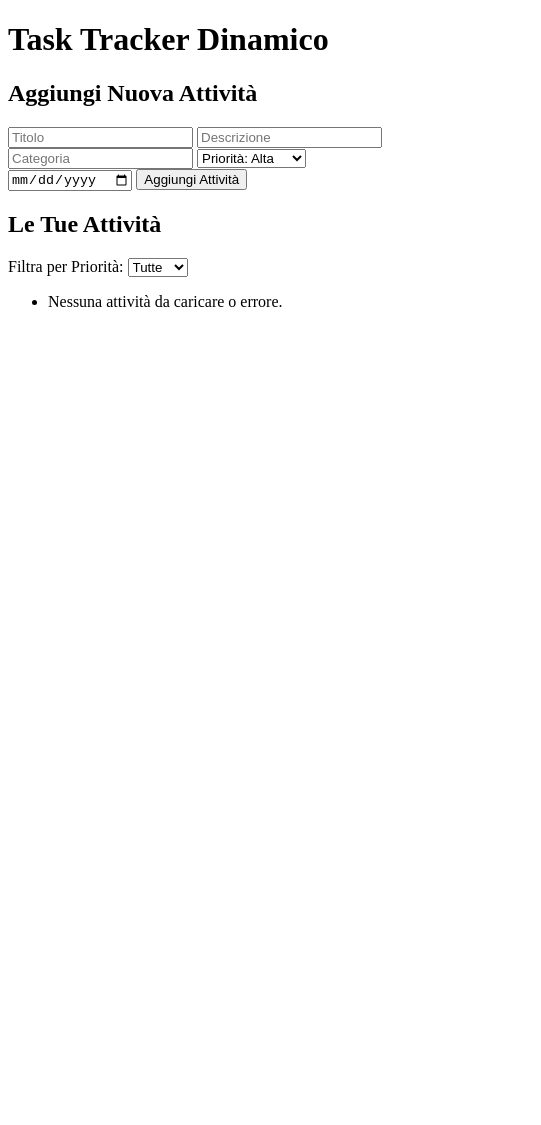
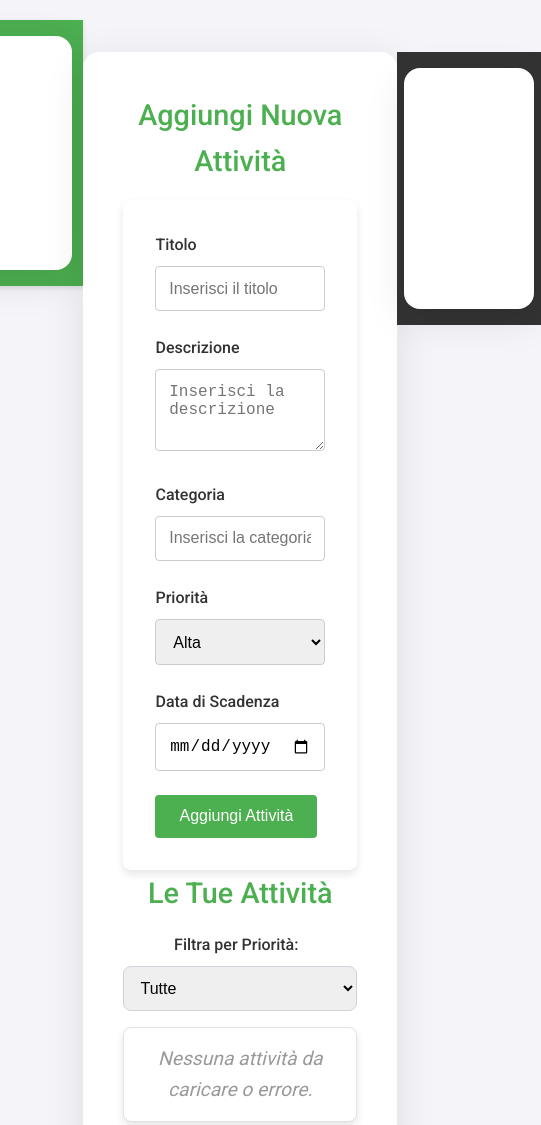
Before and after one commit to mancini-ma-tech/capoloro, a website: page C++/index.html in a window 390 px wide. Shown: the top 1125 px of the page, 541 px wide, since content can reach past the window. Before the commit the page ends 844 px from the top, so only its background shows below. Drawn offline with Linux system fonts and the light colour scheme; no server answers.

Commit message:
Ristrutturazione e miglioramento del layout CSS e HTML per l'app "Task Tracker Dinamico". Aggiunta di nuove classi, ottimizzazione della formattazione e implementazione di un design responsivo.

```diff
--- a/C++/index.css
+++ b/C++/index.css
@@ -1,144 +1,201 @@
-/**/
+/* index.css */
 
+/* General Reset */
+* {
+  margin: 0;
+  padding: 0;
+  box-sizing: border-box;
+}
+
+html {
+  font-size: 16px;
+  font-family: "Roboto", sans-serif;
+  scroll-behavior: smooth;
+}
 
 body {
-  font-family: Arial, sans-serif;
-  background-color: #f4f4f4;
+  background-color: #f4f4f9;
   color: #333;
+  line-height: 1.6;
   margin: 0;
   padding: 20px;
   display: flex;
   justify-content: center;
   align-items: flex-start;
   min-height: 100vh;
+  overflow-x: hidden;
 }
 
+/* Container */
 .container {
-  background-color: #fff;
-  padding: 30px;
-  border-radius: 8px;
-  box-shadow: 0 2px 10px rgba(0, 0, 0, 0.1);
-  width: 100%;
-  max-width: 800px;
+  width: 90%;
+  max-width: 1200px;
+  margin: 0 auto;
+  background-color: #ffffff;
+  padding: 40px;
+  border-radius: 16px;
+  box-shadow: 0 10px 40px rgba(0, 0, 0, 0.1);
+  transition: transform 0.3s ease, box-shadow 0.3s ease;
 }
 
-h1,
-h2 {
-  color: #0056b3;
-  text-align: center;
-  margin-bottom: 20px;
+.container:hover {
+  transform: translateY(-5px);
+  box-shadow: 0 15px 50px rgba(0, 0, 0, 0.15);
 }
 
-.add-task,
-.task-list {
-  margin-bottom: 30px;
-  border: 1px solid #ddd;
-  padding: 20px;
-  border-radius: 5px;
-  background-color: #fcfcfc;
+/* Header */
+.header {
+  background-color: #4caf50;
+  color: #fff;
+  padding: 1rem 0;
+  text-align: center;
+  box-shadow: 0 2px 5px rgba(0, 0, 0, 0.1);
 }
 
-.add-task input[type="text"],
-.add-task input[type="date"],
-.add-task select {
-  width: calc(100% - 22px); /* per via del padding e bordo */
-  padding: 10px;
-  margin-bottom: 10px;
+.header .logo {
+  font-size: 2rem;
+  font-weight: 700;
+  text-transform: uppercase;
+}
+
+/* Main Content */
+.main-content {
+  margin: 2rem 0;
+}
+
+.section-title {
+  font-size: 1.8rem;
+  font-weight: 500;
+  margin-bottom: 1rem;
+  color: #4caf50;
+  text-align: center;
+}
+
+/* Form Styles */
+.task-form {
+  background: #fff;
+  padding: 2rem;
+  border-radius: 8px;
+  box-shadow: 0 4px 8px rgba(0, 0, 0, 0.1);
+}
+
+.form-group {
+  margin-bottom: 1.5rem;
+}
+
+label {
+  display: block;
+  font-weight: 500;
+  margin-bottom: 0.5rem;
+}
+
+input,
+textarea,
+select {
+  width: 100%;
+  padding: 0.8rem;
   border: 1px solid #ccc;
   border-radius: 4px;
+  font-size: 1rem;
 }
 
-.add-task button {
-  background-color: #007bff;
-  color: white;
-  padding: 10px 15px;
+input:focus,
+textarea:focus,
+select:focus {
+  outline: none;
+  border-color: #4caf50;
+  box-shadow: 0 0 4px rgba(76, 175, 80, 0.5);
+}
+
+.btn {
+  display: inline-block;
+  background-color: #4caf50;
+  color: #fff;
+  padding: 0.8rem 1.5rem;
   border: none;
   border-radius: 4px;
+  font-size: 1rem;
   cursor: pointer;
-  font-size: 16px;
-  width: 100%;
+  transition: background-color 0.3s ease;
 }
 
-.add-task button:hover {
-  background-color: #0056b3;
+.btn:hover {
+  background-color: #45a049;
 }
 
+/* Filters Section */
 .filters {
-  margin-bottom: 15px;
-  text-align: right;
+  margin-bottom: 1rem;
+  text-align: center;
 }
 
 .filters label {
-  margin-right: 10px;
-  font-weight: bold;
+  font-weight: 500;
+  margin-right: 0.5rem;
 }
 
 .filters select {
-  padding: 8px;
-  border-radius: 4px;
-  border: 1px solid #ccc;
+  padding: 12px;
+  border-radius: 8px;
+  border: 1px solid #ced4da;
+  font-size: 1rem;
+  transition: border-color 0.3s ease, box-shadow 0.3s ease;
 }
 
-#tasksContainer {
+.filters select:focus {
+  border-color: #0056b3;
+  outline: none;
+  box-shadow: 0 0 10px rgba(0, 86, 179, 0.5);
+}
+
+/* Task List */
+.tasks-container {
   list-style: none;
   padding: 0;
 }
 
+.tasks-container li {
+  background: #fff;
+  padding: 1rem;
+  margin-bottom: 1rem;
+  border-radius: 8px;
+  box-shadow: 0 4px 8px rgba(0, 0, 0, 0.1);
+}
+
 #tasksContainer li {
-  background-color: #e9ecef;
-  border: 1px solid #dee2e6;
-  margin-bottom: 10px;
-  padding: 15px;
-  border-radius: 5px;
   display: flex;
   justify-content: space-between;
   align-items: center;
-  flex-wrap: wrap; /* Permette agli elementi di andare a capo */
+  flex-wrap: wrap;
+  transition: box-shadow 0.3s ease, transform 0.2s ease;
 }
 
-#tasksContainer li .task-details {
-  flex-grow: 1;
-}
-
-#tasksContainer li h3 {
-  margin: 0 0 5px 0;
-  color: #333;
-}
-
-#tasksContainer li p {
-  margin: 0 0 3px 0;
-  font-size: 0.9em;
-}
-
-#tasksContainer li .priority {
-  font-weight: bold;
-  color: #d9534f; /* Rosso per alta priorità /
-}
-#tasksContainer li .priority-2 {
-color: #f0ad4e; / Arancione per media priorità /
-}
-#tasksContainer li .priority-3 {
-color: #5cb85c; / Verde per bassa priorità */
-}
-
-#tasksContainer li button {
-  background-color: #dc3545;
-  color: white;
-  padding: 8px 12px;
-  border: none;
-  border-radius: 4px;
-  cursor: pointer;
-  font-size: 0.9em;
-  margin-left: 10px;
-}
-
-#tasksContainer li button:hover {
-  background-color: #c82333;
+#tasksContainer li:hover {
+  box-shadow: 0 8px 25px rgba(0, 0, 0, 0.15);
+  transform: translateY(-3px);
 }
 
 .no-tasks {
   text-align: center;
-  color: #6c757d;
+  color: #999;
   font-style: italic;
   padding: 20px;
+  font-size: 1.2rem;
+  background-color: #ffffff;
+  border: 1px solid #dee2e6;
+  border-radius: 12px;
+  box-shadow: 0 6px 20px rgba(0, 0, 0, 0.1);
 }
+
+/* Footer */
+.footer {
+  background-color: #333;
+  color: #fff;
+  text-align: center;
+  padding: 1rem 0;
+  margin-top: 2rem;
+}
+
+.footer p {
+  font-size: 0.9rem;
+}
--- a/C++/index.html
+++ b/C++/index.html
@@ -3,43 +3,104 @@
   <head>
     <meta charset="UTF-8" />
     <meta name="viewport" content="width=device-width, initial-scale=1.0" />
+    <meta
+      name="description"
+      content="Task Tracker Dinamico - Organizza e gestisci le tue attività in modo semplice e professionale."
+    />
+    <meta name="author" content="Capoloro" />
     <title>Task Tracker Dinamico</title>
-    <link rel="stylesheet" href="..//C++/index.css" />
+    <link
+      href="https://fonts.googleapis.com/css2?family=Roboto:wght@400;500;700&display=swap"
+      rel="stylesheet"
+    />
+    <link rel="stylesheet" href="../C++/index.css" />
   </head>
   <body>
-    <div class="container">
-      <h1>Task Tracker Dinamico</h1>
+    <header class="header">
+      <div class="container">
+        <h1 class="logo">Task Tracker Dinamico</h1>
+      </div>
+    </header>
 
-      <div class="add-task">
-        <h2>Aggiungi Nuova Attività</h2>
-        <input type="text" id="taskTitle" placeholder="Titolo" />
-        <input type="text" id="taskDescription" placeholder="Descrizione" />
-        <input type="text" id="taskCategory" placeholder="Categoria" />
-        <select id="taskPriority">
-          <option value="1">Priorità: Alta</option>
-          <option value="2">Priorità: Media</option>
-          <option value="3">Priorità: Bassa</option>
-        </select>
-        <input type="date" id="taskDueDate" />
-        <button id="addTaskBtn">Aggiungi Attività</button>
-      </div>
+    <main class="main-content container">
+      <section class="add-task">
+        <h2 class="section-title">Aggiungi Nuova Attività</h2>
+        <form id="addTaskForm" class="task-form">
+          <div class="form-group">
+            <label for="taskTitle">Titolo</label>
+            <input
+              type="text"
+              id="taskTitle"
+              placeholder="Inserisci il titolo"
+              aria-label="Titolo dell'attività"
+              required
+            />
+          </div>
+          <div class="form-group">
+            <label for="taskDescription">Descrizione</label>
+            <textarea
+              id="taskDescription"
+              placeholder="Inserisci la descrizione"
+              aria-label="Descrizione dell'attività"
+              rows="3"
+              required
+            ></textarea>
+          </div>
+          <div class="form-group">
+            <label for="taskCategory">Categoria</label>
+            <input
+              type="text"
+              id="taskCategory"
+              placeholder="Inserisci la categoria"
+              aria-label="Categoria dell'attività"
+              required
+            />
+          </div>
+          <div class="form-group">
+            <label for="taskPriority">Priorità</label>
+            <select id="taskPriority" aria-label="Seleziona priorità" required>
+              <option value="1">Alta</option>
+              <option value="2">Media</option>
+              <option value="3">Bassa</option>
+            </select>
+          </div>
+          <div class="form-group">
+            <label for="taskDueDate">Data di Scadenza</label>
+            <input
+              type="date"
+              id="taskDueDate"
+              aria-label="Data di scadenza"
+              required
+            />
+          </div>
+          <button type="submit" id="addTaskBtn" class="btn btn-primary">
+            Aggiungi Attività
+          </button>
+        </form>
+      </section>
 
-      <div class="task-list">
-        <h2>Le Tue Attività</h2>
+      <section class="task-list">
+        <h2 class="section-title">Le Tue Attività</h2>
         <div class="filters">
           <label for="filterPriority">Filtra per Priorità:</label>
-          <select id="filterPriority">
+          <select id="filterPriority" aria-label="Filtra per priorità">
             <option value="">Tutte</option>
             <option value="1">Alta</option>
             <option value="2">Media</option>
             <option value="3">Bassa</option>
           </select>
         </div>
-        <ul id="tasksContainer">
+        <ul id="tasksContainer" class="tasks-container">
           <li class="no-tasks">Nessuna attività da visualizzare.</li>
         </ul>
+      </section>
+    </main>
+
+    <footer class="footer">
+      <div class="container">
+        <p>&copy; 2023 Task Tracker Dinamico. Tutti i diritti riservati.</p>
       </div>
-    </div>
+    </footer>
 
     <script src="script.js"></script>
   </body>
--- a/C++/tasks.txt
+++ b/C++/tasks.txt
@@ -0,0 +1 @@
+1|ciao|Ok|Lavoro|1|2025-05-30
```
